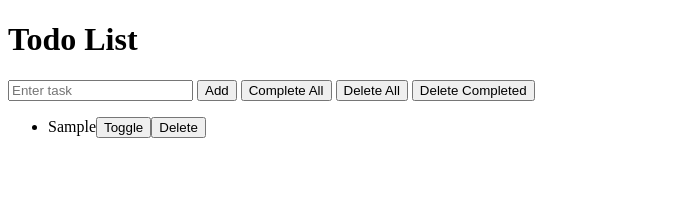
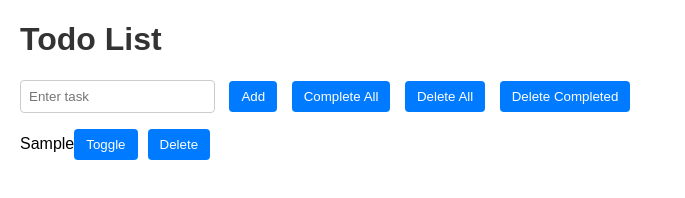
Before and after one commit to yepsconnect/todo, a plain HTML site: page index.html in a window 1280 px wide. Both pictures are taken after typing "Sample" into the empty fields and a click on the button "Add". Shown: the whole page, without its empty margins (0-685 px from the left). Drawn offline with Linux system fonts and the light colour scheme.

Commit message:
add style

```diff
--- a/index.html
+++ b/index.html
@@ -3,8 +3,54 @@
   <head>
     <title>Todo List</title>
     <style>
+      body {
+        font-family: Arial, sans-serif;
+        margin: 20px;
+      }
+
+      h1 {
+        color: #333;
+      }
+
+      input[type="text"] {
+        padding: 8px;
+        border: 1px solid #ccc;
+        border-radius: 4px;
+        margin-right: 10px;
+      }
+
+      button {
+        padding: 8px 12px;
+        border: none;
+        border-radius: 4px;
+        cursor: pointer;
+        background-color: #007bff;
+        color: #fff;
+        margin-right: 10px;
+      }
+
+      button:hover {
+        background-color: #0056b3;
+      }
+
+      ul {
+        list-style-type: none;
+        padding: 0;
+      }
+
+      li {
+        margin-bottom: 8px;
+        display: flex;
+        align-items: center;
+      }
+
       .completed {
         text-decoration: line-through;
+        color: #888;
+      }
+
+      .action-buttons {
+        margin-left: auto;
       }
     </style>
   </head>
```
